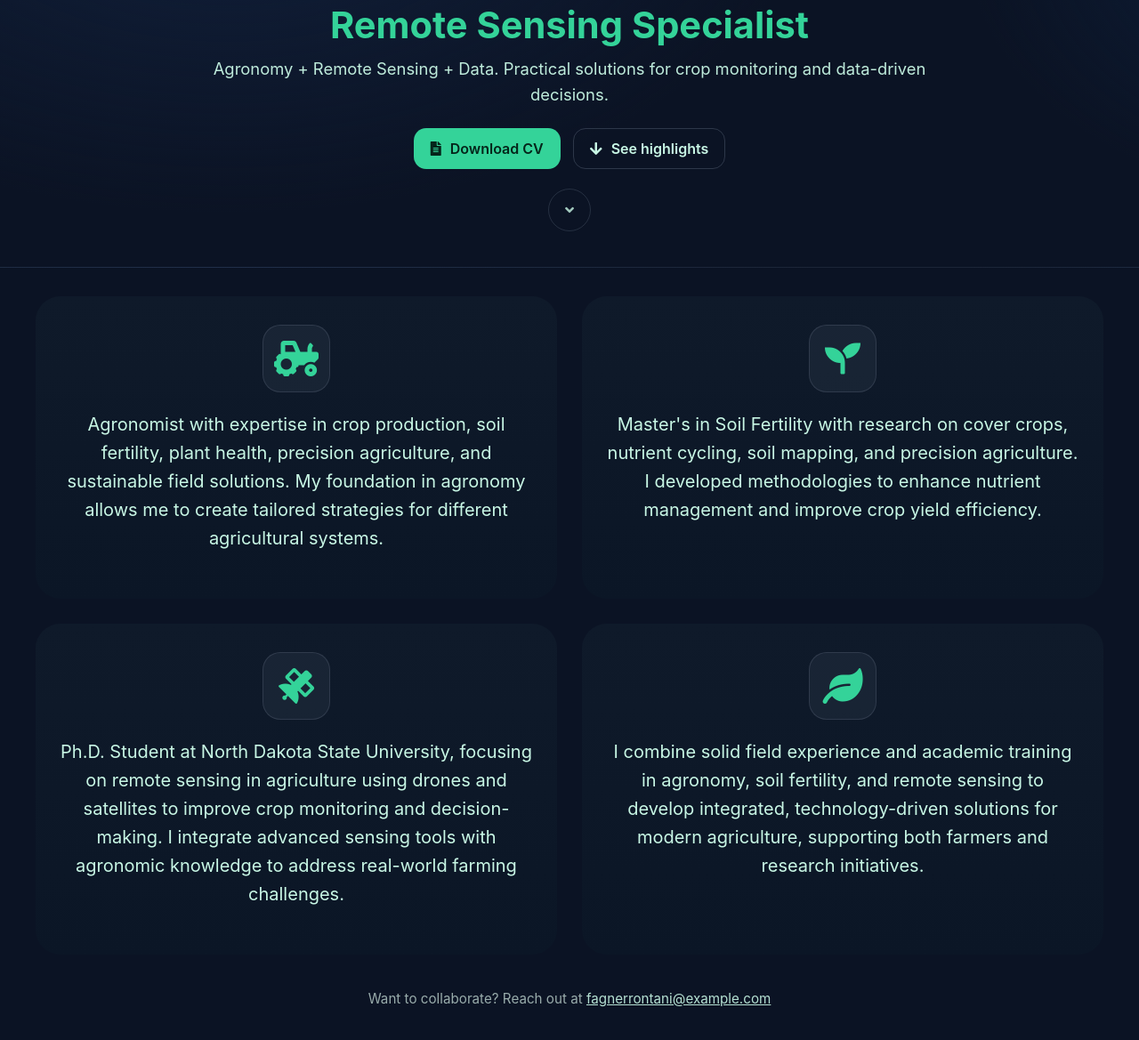
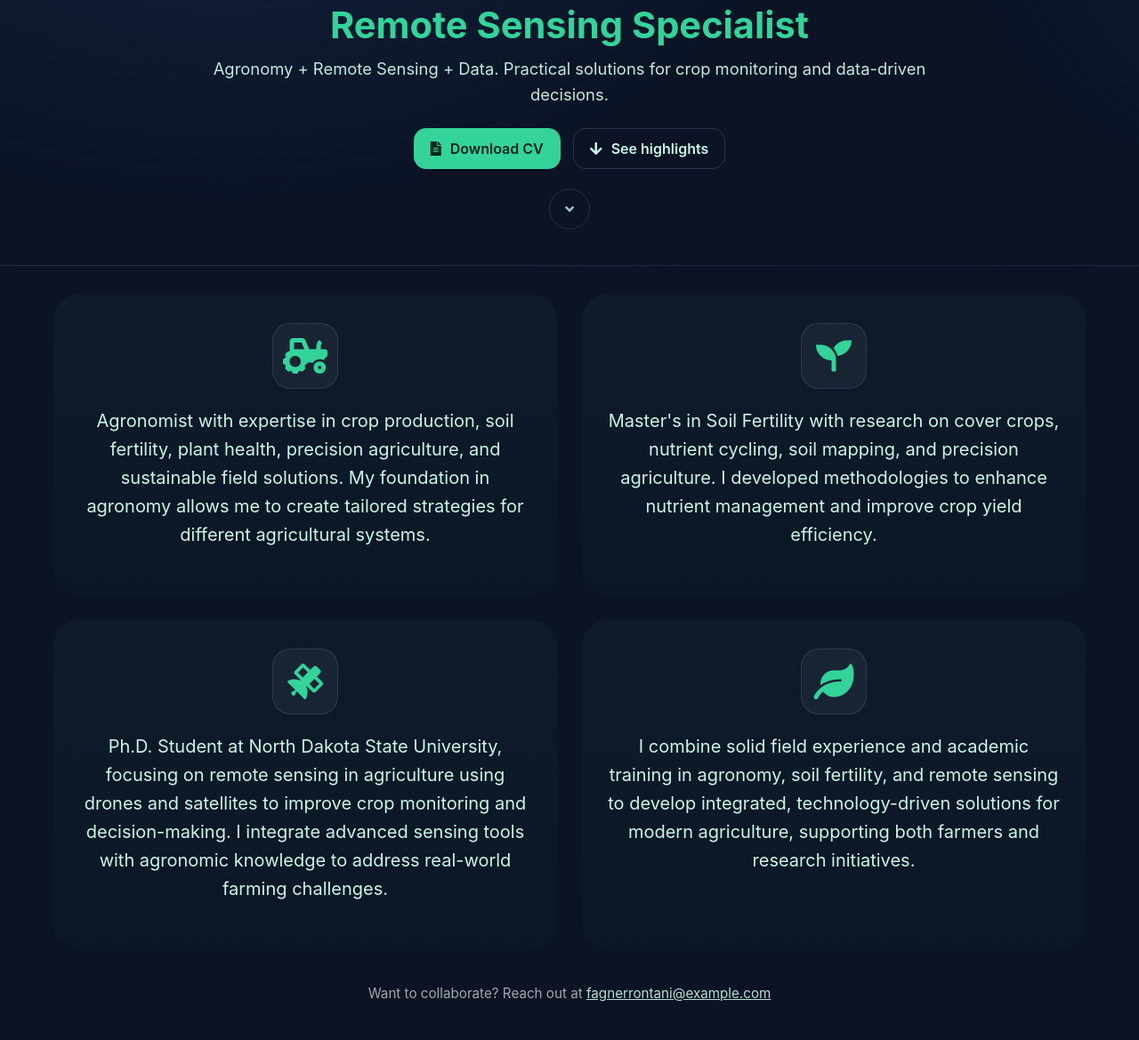
Before and after one commit to FagnerRontani/fagner.github.io, a plain HTML site: page homenew.html in a window 1280 px wide. Shown: the part 105-1274 px from the top of the page at 89% size. Drawn offline with Linux system fonts and the light colour scheme.

Commit message:
homenew.html

```diff
--- a/homenew.html
+++ b/homenew.html
@@ -2,11 +2,16 @@
 <html lang="en">
 <head>
   <meta charset="UTF-8" />
-  <meta name="viewport" content="width=device-width, initial-scale=1" />
+  <meta
+    name="viewport"
+    content="width=device-width, initial-scale=1, viewport-fit=cover"
+  />
   <title>Home - Remote Sensing Specialist</title>
-  <link rel="stylesheet" href="https://cdnjs.cloudflare.com/ajax/libs/font-awesome/5.15.4/css/all.min.css" crossorigin="anonymous" />
+  <link rel="stylesheet"
+        href="https://cdnjs.cloudflare.com/ajax/libs/font-awesome/5.15.4/css/all.min.css"
+        crossorigin="anonymous" />
   <style>
-    :root {
+    :root{
       --bg:#0b1324;
       --panel:#0f1a2a;
       --panel-2:#0b1626;
@@ -14,27 +19,35 @@
       --accent:#34d399;
     }
 
-html, body {
-  margin: 0;
-  padding: 0;
-  overflow-x: hidden;
-  background: var(--bg);
-  min-height: 100%;
-}
-@supports (height: 100dvh) {
-  body { min-height: 100dvh; }
-}
+    /* ==== RESET & MOBILE-SAFE ==== */
+    *{box-sizing:border-box}
+    html, body{
+      margin:0;
+      padding:0;
+    }
+    html{
+      background:var(--bg);     /* garante fundo também no <html> */
+      height:100%;
+      color-scheme:dark;
+    }
+    body{
+      min-height:100svh;        /* iOS/Android modernos */
+    }
+    @supports (height: 100dvh) {
+      body{ min-height:100dvh; } /* fallback/upgrade */
+    }
 
     html { scroll-behavior:smooth; }
-    body {
-      margin:0;
+    body{
       font-family:Inter, system-ui, -apple-system, Segoe UI, Roboto, Helvetica, Arial;
-      background: radial-gradient(1200px 700px at 20% -10%, #11203b 0%, transparent 55%),
-                  radial-gradient(900px 600px at 120% 10%, #0d1f3a 0%, transparent 50%),
-                  var(--bg);
+      background:
+        radial-gradient(1200px 700px at 20% -10%, #11203b 0%, transparent 55%),
+        radial-gradient(900px 600px at 120% 10%, #0d1f3a 0%, transparent 50%),
+        var(--bg);
       color:var(--text);
     }
-    /* HERO */
+
+    /* ==== HERO ==== */
     .hero{
       position:relative;
       padding:64px 20px 40px;
@@ -45,76 +58,81 @@ html, body {
       border-bottom:1px solid rgba(148,163,184,.12);
     }
     .topbar{
-      max-width:1200px;margin:0 auto 24px;
-      display:flex;align-items:center;justify-content:space-between;
+      max-width:1200px; margin:0 auto 24px;
+      display:flex; align-items:center; justify-content:space-between;
     }
     .topbar .brand{
-      color:var(--accent);font-weight:700;font-size:1.05rem;display:flex;gap:10px;align-items:center;
+      color:var(--accent); font-weight:700; font-size:1.05rem; display:flex; gap:10px; align-items:center;
     }
     .topbar .links a{
-      color:#c8f7e5;text-decoration:none;margin-left:18px;font-size:.95rem;opacity:.9;
+      color:#c8f7e5; text-decoration:none; margin-left:18px; font-size:.95rem; opacity:.9;
     }
-    .topbar .links a:hover{opacity:1}
-    .hero-inner{
-      max-width:980px;margin:0 auto;text-align:center;
+    .topbar .links a:hover{ opacity:1; }
+    .hero-inner{ max-width:980px; margin:0 auto; text-align:center; }
+    .hero h1{ margin:10px 0 10px; font-size:2.6rem; color:var(--accent); }
+    .subtitle{
+      color:#c8f7e5; opacity:.95; font-size:1.15rem; line-height:1.6; max-width:820px; margin:0 auto 22px;
     }
-    .hero h1{
-      margin:10px 0 10px;font-size:2.6rem;color:var(--accent);
+    .cta{ display:flex; gap:14px; justify-content:center; flex-wrap:wrap; margin-top:8px; }
+    .btn{
+      display:inline-flex; align-items:center; gap:10px; padding:12px 18px; border-radius:14px;
+      text-decoration:none; font-weight:600; border:1px solid rgba(148,163,184,.25);
+      transition:transform .15s ease;
     }
-    .subtitle{
-      color:#c8f7e5;opacity:.95;font-size:1.15rem;line-height:1.6;max-width:820px;margin:0 auto 22px;
+    .btn.primary{ background:var(--accent); color:#05251a; border-color:transparent; }
+    .btn.ghost{ background:transparent; color:#c8f7e5; }
+    .btn:hover{ transform:translateY(-1px); }
+    .scroll-hint{
+      display:inline-flex; align-items:center; justify-content:center;
+      width:46px; height:46px; margin:22px auto 0; border-radius:50%;
+      border:1px solid rgba(148,163,184,.25); color:#c8f7e5; text-decoration:none; opacity:.8;
     }
-    .cta{display:flex;gap:14px;justify-content:center;flex-wrap:wrap;margin-top:8px}
-    .btn{
-      display:inline-flex;align-items:center;gap:10px;padding:12px 18px;border-radius:14px;
-      text-decoration:none;font-weight:600;border:1px solid rgba(148,163,184,.25)
+    .scroll-hint:hover{ opacity:1; }
+
+    @media (max-width:768px){
+      .hero{ padding-top:44px; }
+      .hero h1{ font-size:2.1rem; }
+      .subtitle{ font-size:1.05rem; }
+      .topbar .links{ display:none; }
     }
-    .btn.primary{background:var(--accent);color:#05251a;border-color:transparent}
-    .btn.ghost{background:transparent;color:#c8f7e5}
-    .btn:hover{transform:translateY(-1px)}
-    .scroll-hint{
-      display:inline-flex;align-items:center;justify-content:center;
-      width:46px;height:46px;margin:22px auto 0;border-radius:50%;
-      border:1px solid rgba(148,163,184,.25);color:#c8f7e5;text-decoration:none;opacity:.8
-    }
-    .scroll-hint:hover{opacity:1}
-    @media (max-width:768px){
-      .hero{padding-top:44px}
-      .hero h1{font-size:2.1rem}
-      .subtitle{font-size:1.05rem}
-      .topbar .links{display:none}
-    }
-    /* MAIN */
-    .wrap {max-width:1200px; margin:32px auto; padding:0 20px;}
-    .grid {
+
+    /* ==== MAIN ==== */
+    .wrap{ max-width:1200px; margin:32px auto; padding:0 20px; }
+    .grid{
       display:grid;
       grid-template-columns:repeat(2,1fr);
       gap:28px;
     }
-    .card {
-      background:linear-gradient(180deg,var(--panel),var(--panel-2));
+    .card{
+      background:linear-gradient(180deg, var(--panel), var(--panel-2));
       border-radius:28px;
       padding:32px 28px;
       text-align:center;
     }
-    .badge {
+    .badge{
       width:74px; height:74px; border-radius:20px; margin:0 auto 14px;
       background:rgba(148,163,184,.08);
       border:1px solid rgba(148,163,184,.18);
       color:var(--accent); font-size:40px;
       display:flex; align-items:center; justify-content:center;
     }
-    .text {color:#c8f7e5; font-size:20px; line-height:1.6}
-    @media (max-width:768px) {
-      .grid {grid-template-columns:1fr;}
+    .text{ color:#c8f7e5; font-size:20px; line-height:1.6; }
+
+    @media (max-width:768px){
+      .grid{ grid-template-columns:1fr; }
     }
+
+    /* ==== FOOTER (evita faixa branca) ==== */
     footer{
-      max-width:1200px;margin:40px auto 60px;color:#a9bdba;opacity:.9;text-align:center;font-size:.95rem
+      max-width:1200px;
+      margin:40px auto 24px;
+      padding:0 20px calc(env(safe-area-inset-bottom) + 8px);
+      color:#a9bdba; opacity:.9; text-align:center; font-size:.95rem;
     }
   </style>
 </head>
 <body>
-  <!-- ===== HERO / INÍCIO DA PÁGINA ===== -->
+  <!-- ===== HERO ===== -->
   <header class="hero">
     <nav class="topbar">
       <span class="brand"><i class="fas fa-satellite"></i> Fagner Rontani</span>
@@ -144,7 +162,7 @@ html, body {
       </a>
     </div>
   </header>
-  <!-- ===== FIM HERO ===== -->
+  <!-- ===== END HERO ===== -->
 
   <main class="wrap">
     <section id="cards" class="grid">
@@ -171,7 +189,9 @@ html, body {
   </main>
 
   <footer id="contact">
-    <p>Want to collaborate? Reach out at <a href="mailto:fagnerrontani@example.com" style="color:#c8f7e5">fagnerrontani@example.com</a></p>
+    <p>Want to collaborate? Reach out at
+      <a href="mailto:fagnerrontani@example.com" style="color:#c8f7e5">fagnerrontani@example.com</a>
+    </p>
   </footer>
 </body>
 </html>
```
